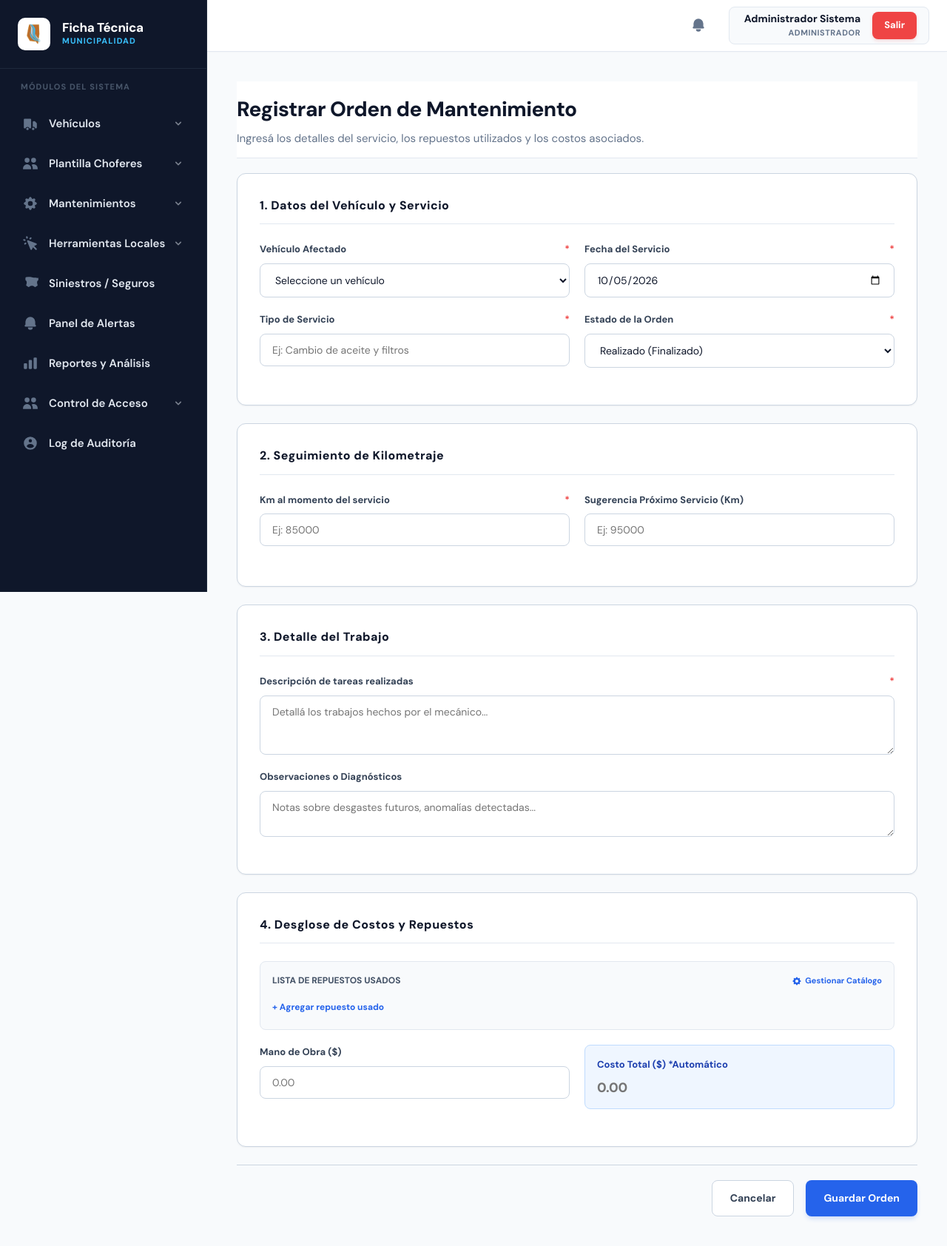
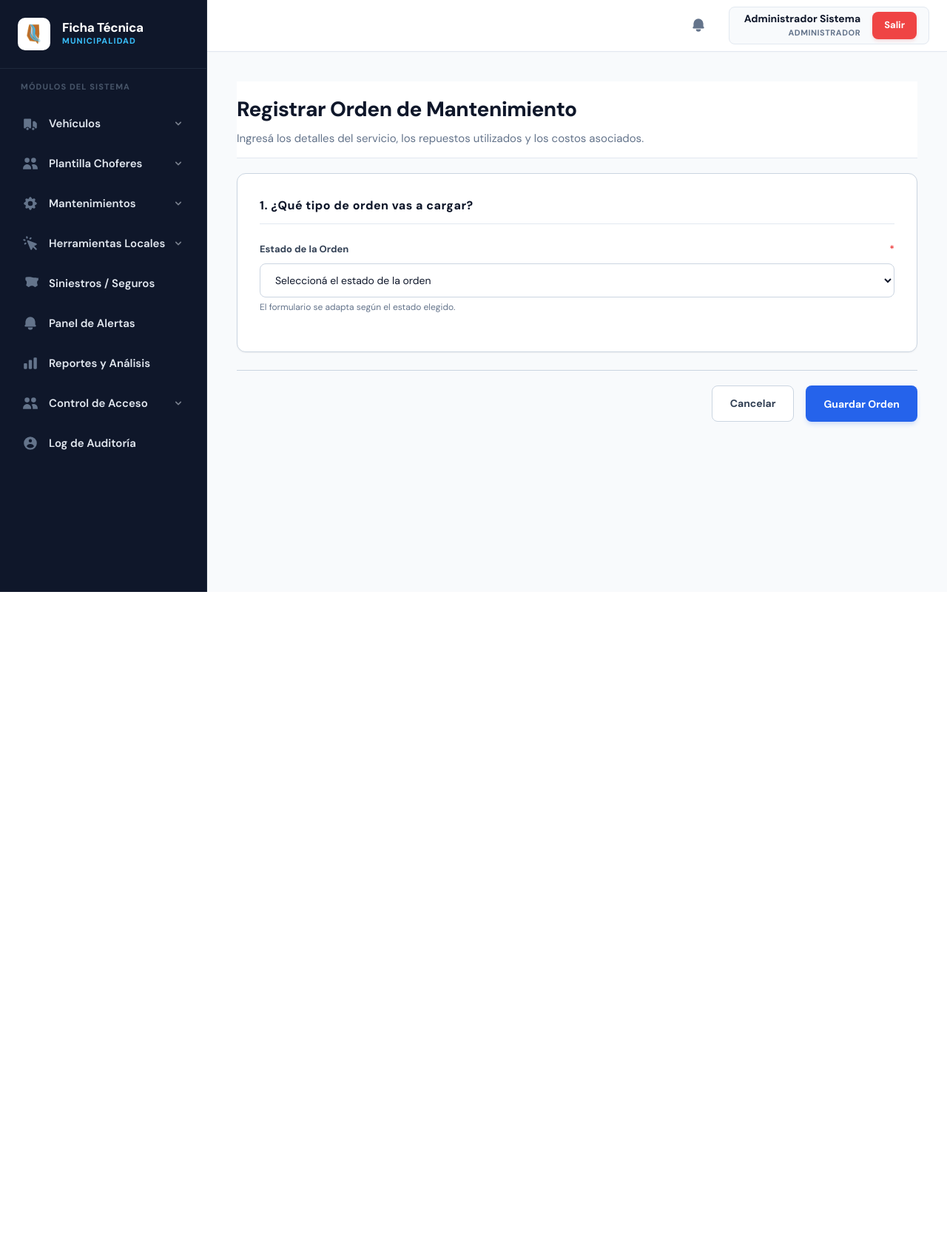
Before and after one commit to ExequielJuarez/rhficha2, a Node server app: template src/views/cargaMantenimiento.ejs in a window 1280 px wide. Shown: the whole page at 74% size. After the commit the page ends 800 px from the top, so only its background shows below. Run offline with Node 20, Linux system fonts and the light colour scheme; the template is opened without the code that fills it, so the values that code supplies are empty; some libraries are stand-ins or nearby versions.

Commit message:
Mantenimientos: estado Programado por km y alertas de service confiables
- El formulario pide primero el estado de la orden y se adapta:
  Programado (sólo km programado, muestra el km actual, sin fecha ni costos),
  En proceso y Realizado (fecha, km, próximo service, repuestos y costos).
- "Pendiente" pasa a llamarse "Programado" (migración automática al iniciar).
  Programar un service ya no manda el vehículo al taller; sólo "En proceso" lo hace.
- Programado → En proceso → Realizado desde el listado.
- Las alertas de service consideran los services programados y el próximo km
  del último realizado, y se esperan antes de responder (la campana queda al día).
- Pruebas nuevas: escenario de 60.000 km, programado, licencias, RTO/seguro.

Co-Authored-By: Claude Sonnet 5.5 <noreply@anthropic.com>
Claude-Session: https://claude.ai/code/session_01Vrwb3mG88NTgfRn43uBEjf

```diff
--- a/src/app.js
+++ b/src/app.js
@@ -138,6 +138,9 @@ const iniciar = async () => {
     await db.sequelize.sync({ force: false });
     await sessionStore.sync();
 
+    // Migración única: el estado "Pendiente" de los mantenimientos pasó a llamarse "Programado"
+    await db.Mantenimiento.update({ estado: "Programado" }, { where: { estado: "Pendiente" } });
+
     console.log("🔔 Generando alertas iniciales...");
     await generarAlertas();
 
--- a/src/controllers/assignmentController.js
+++ b/src/controllers/assignmentController.js
@@ -62,7 +62,7 @@ const assignmentController = {
         `Asignación del vehículo ${vehiculo.patente} a ${chofer.nombre} ${chofer.apellido}`,
       );
 
-      alertaService.generarAlertasMantenimiento();
+      await alertaService.generarAlertasMantenimiento();
       res.redirect("/asignaciones?success=" + encodeURIComponent("Asignación registrada correctamente"));
     } catch (error) {
       const mensaje = error instanceof ErrorNegocio ? error.message : "Error al guardar la asignación";
@@ -83,7 +83,7 @@ const assignmentController = {
         { estado: "Finalizado" },
         `Finalización de la asignación ID: ${asignacion.id_asignacion} (vehículo ID: ${asignacion.id_vehiculo})`,
       );
-      alertaService.generarAlertasMantenimiento();
+      await alertaService.generarAlertasMantenimiento();
       res.redirect("/asignaciones?success=" + encodeURIComponent("Asignación finalizada correctamente"));
     } catch (error) {
       const mensaje = error instanceof ErrorNegocio ? error.message : "Error al finalizar la asignación";
--- a/src/controllers/siniestroController.js
+++ b/src/controllers/siniestroController.js
@@ -29,7 +29,7 @@ const liberarVehiculoSiCorresponde = async (id_vehiculo, transaction) => {
   if (abiertos > 0) return;
 
   const ordenesAbiertas = await db.Mantenimiento.count({
-    where: { id_vehiculo, estado: { [Op.in]: ["Pendiente", "En proceso"] } },
+    where: { id_vehiculo, estado: "En proceso" },
     transaction,
   });
   await vehiculo.update({ estado_actual: ordenesAbiertas > 0 ? "En mantenimiento" : "Disponible" }, { transaction });
--- a/src/controllers/toolController.js
+++ b/src/controllers/toolController.js
@@ -179,7 +179,7 @@ const toolController = {
         prestamo.toJSON(),
         `Préstamo de ${herramienta.nombre} a ${prestamo.nombre_operario} (${prestamo.sector_destino})`,
       );
-      alertaService.generarAlertasPrestamos();
+      await alertaService.generarAlertasPrestamos();
       return "Préstamo registrado.";
     },
     "No se pudo registrar el préstamo.",
@@ -201,7 +201,7 @@ const toolController = {
         { estado_prestamo: "Finalizado" },
         `Devolución de ${herramienta ? herramienta.nombre : "herramienta"} por ${prestamo.nombre_operario}`,
       );
-      alertaService.generarAlertasPrestamos();
+      await alertaService.generarAlertasPrestamos();
       return "Devolución registrada.";
     },
     "No se pudo registrar la devolución.",
--- a/src/views/cargaMantenimiento.ejs
+++ b/src/views/cargaMantenimiento.ejs
@@ -58,62 +58,92 @@
         <input type="hidden" name="costo_repuestos" id="costo_repuestos" value="0">
 
         <section class="form-section">
-          <h3>1. Datos del Vehículo y Servicio</h3>
+          <h3>1. ¿Qué tipo de orden vas a cargar?</h3>
+          <div class="form-group">
+            <label>Estado de la Orden <span class="req">*</span></label>
+            <select name="estado" id="estado" required>
+              <option value="">Seleccioná el estado de la orden</option>
+              <option value="Programado">Programado (próximo service por kilometraje)</option>
+              <option value="En proceso">En proceso (el vehículo está en el taller ahora)</option>
+              <option value="Realizado">Realizado (service ya hecho / registro histórico)</option>
+            </select>
+            <span id="ayuda-estado" style="font-size:12px; color:var(--color-text-muted); margin-top:4px; display:block;">El formulario se adapta según el estado elegido.</span>
+          </div>
+        </section>
+
+        <section class="form-section bloque-estado" data-estados="Programado En proceso Realizado" style="display:none;">
+          <h3>2. Vehículo y Servicio</h3>
 
           <div class="form-row">
             <div class="form-group">
-              <label>Vehículo Afectado <span class="req">*</span></label>
+              <label>Vehículo <span class="req">*</span></label>
               <select name="id_vehiculo" id="id_vehiculo" required>
                 <option value="">Seleccione un vehículo</option>
                 <% if (typeof vehiculos !== 'undefined' && vehiculos.length > 0) { %>
                   <% vehiculos.forEach(v => { %>
                     <option value="<%= v.id_vehiculo %>" data-km="<%= v.km_actual %>"
                       <%= (typeof id_vehiculo_preseleccionado !== 'undefined' && String(id_vehiculo_preseleccionado) === String(v.id_vehiculo)) ? 'selected' : '' %>>
-                      <%= v.patente %> - <%= v.marca %> <%= v.modelo %>
+                      <%= v.patente %> - <%= v.marca %> <%= v.modelo %> (<%= v.km_actual %> km)
                     </option>
                   <% }) %>
                 <% } %>
               </select>
+              <span id="km-actual-hint" style="font-size:13px; font-weight:700; color:#1d4ed8; margin-top:6px; display:block;"></span>
             </div>
-            <div class="form-group">
-              <label>Fecha del Servicio <span class="req">*</span></label>
-              <input type="date" name="fecha_inicio" id="fecha_inicio" required>
-            </div>
-          </div>
-
-          <div class="form-row">
             <div class="form-group">
               <label>Tipo de Servicio <span class="req">*</span></label>
               <input type="text" name="tipo_servicio" placeholder="Ej: Cambio de aceite y filtros" required>
             </div>
+          </div>
+        </section>
+
+        <!-- ───── SOLO PROGRAMADO: se maneja por kilometraje, sin fecha ───── -->
+        <section class="form-section bloque-estado" data-estados="Programado" style="display:none;">
+          <h3>3. Service Programado por Kilometraje</h3>
+          <div class="form-row">
             <div class="form-group">
-              <label>Estado de la Orden <span class="req">*</span></label>
-              <select name="estado" required>
-                <option value="Realizado">Realizado (Finalizado)</option>
-                <option value="En proceso">En proceso (Taller)</option>
-                <option value="Pendiente">Pendiente (Programado)</option>
-              </select>
+              <label>Km actual del vehículo</label>
+              <input type="text" id="km-actual-prog" readonly placeholder="Elegí un vehículo" style="background:#f8fafc; font-weight:800;">
+            </div>
+            <div class="form-group">
+              <label>Km del service programado <span class="req">*</span></label>
+              <input type="number" name="km_programado" id="km_programado" min="0" placeholder="Ej: 60000" required>
+              <span id="km-falta-hint" style="font-size:12px; color:var(--color-text-muted); margin-top:4px; display:block;"></span>
+            </div>
+          </div>
+          <div class="form-group">
+            <label>Detalle del service a realizar (opcional)</label>
+            <textarea name="descripcion" placeholder="Ej: Cambio de aceite, filtros y revisión de frenos" style="min-height: 70px;"></textarea>
+          </div>
+          <p style="font-size:12px; color:#92400e; background:#fffbeb; border:1px solid #fde68a; border-radius:6px; padding:10px 12px; margin:0;">
+            El sistema te va a avisar con una alerta cuando el vehículo se acerque a este kilometraje (a 5.000 km, y con prioridad alta a 2.000 km).
+          </p>
+        </section>
+
+        <!-- ───── EN PROCESO / REALIZADO ───── -->
+        <section class="form-section bloque-estado" data-estados="En proceso Realizado" style="display:none;">
+          <h3>3. Fecha y Seguimiento de Kilometraje</h3>
+          <div class="form-row">
+            <div class="form-group">
+              <label id="label-fecha">Fecha del Servicio <span class="req">*</span></label>
+              <input type="date" name="fecha_inicio" id="fecha_inicio" required>
+            </div>
+            <div class="form-group">
+              <label>Km al momento del servicio <span class="req">*</span></label>
+              <input type="number" name="km_servicio" id="km_servicio" min="0" placeholder="Ej: 85000" required>
+            </div>
+          </div>
+          <div class="form-row">
+            <div class="form-group">
+              <label>Km del próximo service (opcional)</label>
+              <input type="number" name="proximo_servicio_km" id="proximo_servicio_km" min="0" placeholder="Ej: 95000">
+              <span style="font-size:12px; color:var(--color-text-muted); margin-top:4px; display:block;">Con este dato el sistema genera la alerta del próximo service.</span>
             </div>
           </div>
         </section>
 
-        <section class="form-section">
-          <h3>2. Seguimiento de Kilometraje</h3>
-          <div class="form-row">
-            <div class="form-group">
-              <label>Km al momento del servicio <span class="req">*</span></label>
-              <input type="number" name="km_servicio" id="km_servicio" min="0" placeholder="Ej: 85000" required>
-              <span id="km-actual-hint" style="font-size:12px; color:var(--color-text-muted); margin-top:4px; display:block;"></span>
-            </div>
-            <div class="form-group">
-              <label>Sugerencia Próximo Servicio (Km)</label>
-              <input type="number" name="proximo_servicio_km" id="proximo_servicio_km" min="0" placeholder="Ej: 95000">
-            </div>
-          </div>
-        </section>
-
-        <section class="form-section">
-          <h3>3. Detalle del Trabajo</h3>
+        <section class="form-section bloque-estado" data-estados="En proceso Realizado" style="display:none;">
+          <h3>4. Detalle del Trabajo</h3>
           <div class="form-group">
             <label>Descripción de tareas realizadas <span class="req">*</span></label>
             <textarea name="descripcion" placeholder="Detallá los trabajos hechos por el mecánico..." required style="min-height: 80px;"></textarea>
@@ -124,8 +154,8 @@
           </div>
         </section>
 
-        <section class="form-section">
-          <h3>4. Desglose de Costos y Repuestos</h3>
+        <section class="form-section bloque-estado" data-estados="En proceso Realizado" style="display:none;">
+          <h3>5. Desglose de Costos y Repuestos</h3>
 
           <div style="background: #f8fafc; border: 1px solid #e2e8f0; border-radius: 8px; padding: 16px; margin-bottom: 20px;">
 
@@ -181,26 +211,66 @@
     });
 
     const fechaInput = document.getElementById('fecha_inicio');
-    if (!fechaInput.value) fechaInput.value = new Date(Date.now() - new Date().getTimezoneOffset() * 60000).toISOString().split('T')[0];
+    const hoyLocal = new Date(Date.now() - new Date().getTimezoneOffset() * 60000).toISOString().split('T')[0];
+    if (!fechaInput.value) fechaInput.value = hoyLocal;
+    fechaInput.max = hoyLocal;
 
+    const selectEstado = document.getElementById('estado');
     const selectVehiculo = document.getElementById('id_vehiculo');
     const kmServicioInput = document.getElementById('km_servicio');
+    const kmProgramadoInput = document.getElementById('km_programado');
     const kmHint = document.getElementById('km-actual-hint');
+    const kmActualProg = document.getElementById('km-actual-prog');
+    const kmFaltaHint = document.getElementById('km-falta-hint');
+
+    const kmActualSeleccionado = () => {
+      const opt = selectVehiculo.options[selectVehiculo.selectedIndex];
+      return opt && opt.value ? Number(opt.dataset.km) : null;
+    };
+
+    // Muestra sólo los bloques que corresponden al estado elegido y deshabilita el resto
+    // (los campos deshabilitados no se validan ni se envían)
+    function aplicarEstado() {
+      const estado = selectEstado.value;
+      document.querySelectorAll('.bloque-estado').forEach(bloque => {
+        const visible = estado !== '' && bloque.dataset.estados.split(' ').includes(estado);
+        bloque.style.display = visible ? '' : 'none';
+        bloque.querySelectorAll('input, select, textarea').forEach(campo => { campo.disabled = !visible; });
+      });
+      const label = document.getElementById('label-fecha');
+      if (label) label.innerHTML = (estado === 'En proceso' ? 'Fecha de ingreso al taller' : 'Fecha del Servicio') + ' <span class="req">*</span>';
+      actualizarKmHint();
+    }
 
     function actualizarKmHint() {
-      const opt = selectVehiculo.options[selectVehiculo.selectedIndex];
-      if (opt && opt.value) {
-        const kmActual = opt.dataset.km;
-        kmHint.textContent = `Km registrado en base: ${kmActual}`;
-        if(!kmServicioInput.value) kmServicioInput.value = kmActual;
+      const km = kmActualSeleccionado();
+      if (km === null) {
+        kmHint.textContent = '';
+        kmActualProg.value = '';
+        kmFaltaHint.textContent = '';
+        return;
+      }
+      kmHint.textContent = `Km actual del vehículo: ${km.toLocaleString('es-AR')} km`;
+      kmActualProg.value = `${km.toLocaleString('es-AR')} km`;
+      kmProgramadoInput.min = km + 1;
+      if (selectEstado.value !== 'Programado' && !kmServicioInput.value) kmServicioInput.value = km;
+      actualizarFalta();
+    }
+
+    function actualizarFalta() {
+      const km = kmActualSeleccionado();
+      const prog = Number(kmProgramadoInput.value);
+      if (km !== null && kmProgramadoInput.value && prog > km) {
+        kmFaltaHint.textContent = `Faltan ${(prog - km).toLocaleString('es-AR')} km para este service.`;
       } else {
-        kmHint.textContent = '';
+        kmFaltaHint.textContent = '';
       }
     }
-    if (selectVehiculo) {
-      selectVehiculo.addEventListener('change', actualizarKmHint);
-      if(selectVehiculo.value) actualizarKmHint();
-    }
+
+    selectEstado.addEventListener('change', aplicarEstado);
+    selectVehiculo.addEventListener('change', () => { kmServicioInput.value = ''; actualizarKmHint(); });
+    kmProgramadoInput.addEventListener('input', actualizarFalta);
+    aplicarEstado();
 
     // ── LÓGICA DE REPUESTOS DINÁMICOS Y SEGURA ──
     document.getElementById('btn-add-repuesto').addEventListener('click', () => {
@@ -255,15 +325,20 @@
     document.getElementById('mano_obra').addEventListener('input', calcularTotal);
 
     document.getElementById('form-mantenimiento').addEventListener('submit', function (e) {
-      const kmActual = parseFloat(selectVehiculo.options[selectVehiculo.selectedIndex]?.dataset.km) || 0;
-      const kmServicio = parseFloat(kmServicioInput.value) || 0;
-      const proximoKm = parseFloat(document.getElementById('proximo_servicio_km').value) || 0;
+      const estado = selectEstado.value;
+      const kmActual = kmActualSeleccionado() || 0;
+      const errores = [];
 
-      let errores = [];
-
-      if (kmServicio < kmActual) errores.push(`El Km del servicio no puede ser menor al actual (${kmActual}).`);
-      if (document.getElementById('proximo_servicio_km').value && proximoKm <= kmServicio) {
-        errores.push(`El Próximo Km debe ser mayor al del servicio actual (${kmServicio}).`);
+      if (estado === 'Programado') {
+        const prog = parseFloat(kmProgramadoInput.value) || 0;
+        if (prog <= kmActual) errores.push(`El km del service programado debe ser mayor al km actual del vehículo (${kmActual}).`);
+      } else {
+        const kmServicio = parseFloat(kmServicioInput.value) || 0;
+        const proximoKm = parseFloat(document.getElementById('proximo_servicio_km').value) || 0;
+        if (kmServicio < kmActual) errores.push(`El Km del servicio no puede ser menor al actual (${kmActual}).`);
+        if (document.getElementById('proximo_servicio_km').value && proximoKm <= kmServicio) {
+          errores.push(`El Próximo Km debe ser mayor al del servicio actual (${kmServicio}).`);
+        }
       }
 
       if (errores.length > 0) {
```
Also changed, not shown: src/controllers/choferController.js (+4 -4 lines), src/controllers/vehicleController.js (+5 -5 lines), src/data/alertaService.js (+20 -7 lines), src/data/maintenanceService.js (+72 -11 lines), src/views/Mantenimientos.ejs (+19 -9 lines), tests/integracion.test.js (+142 -2 lines), README.md.
